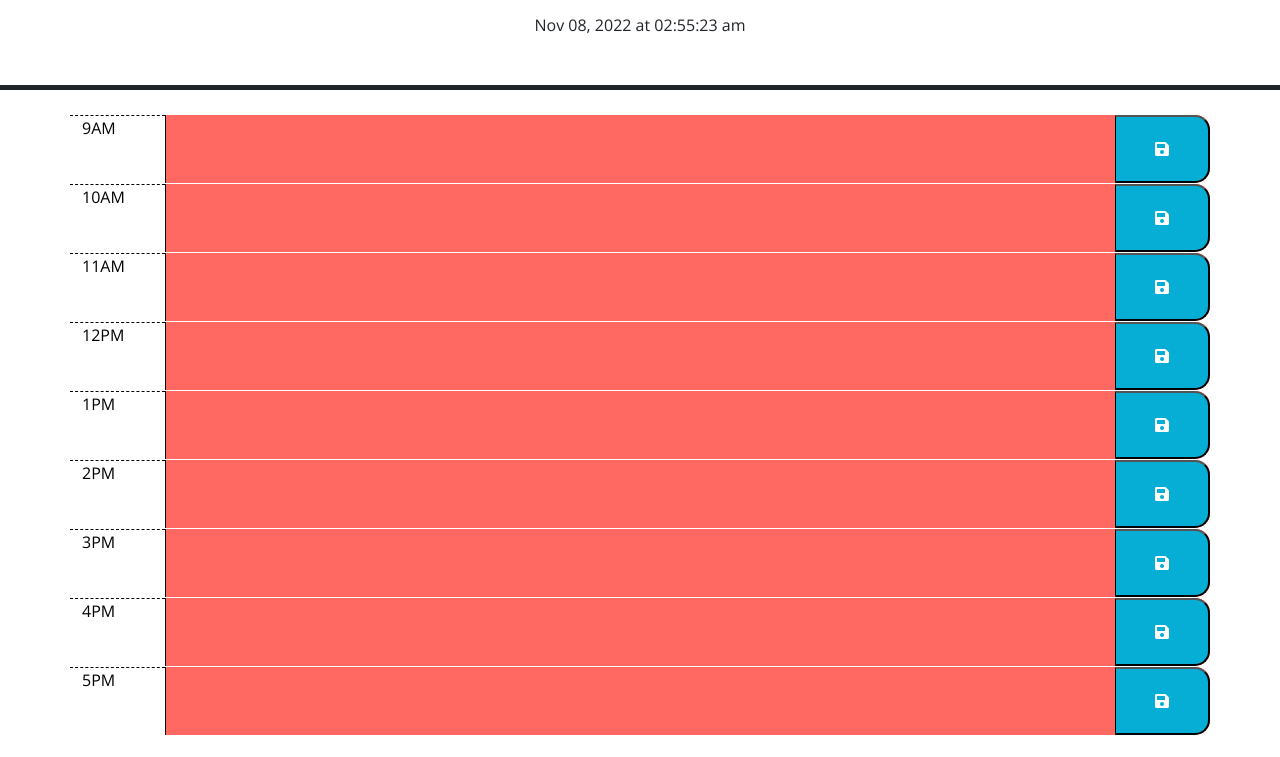
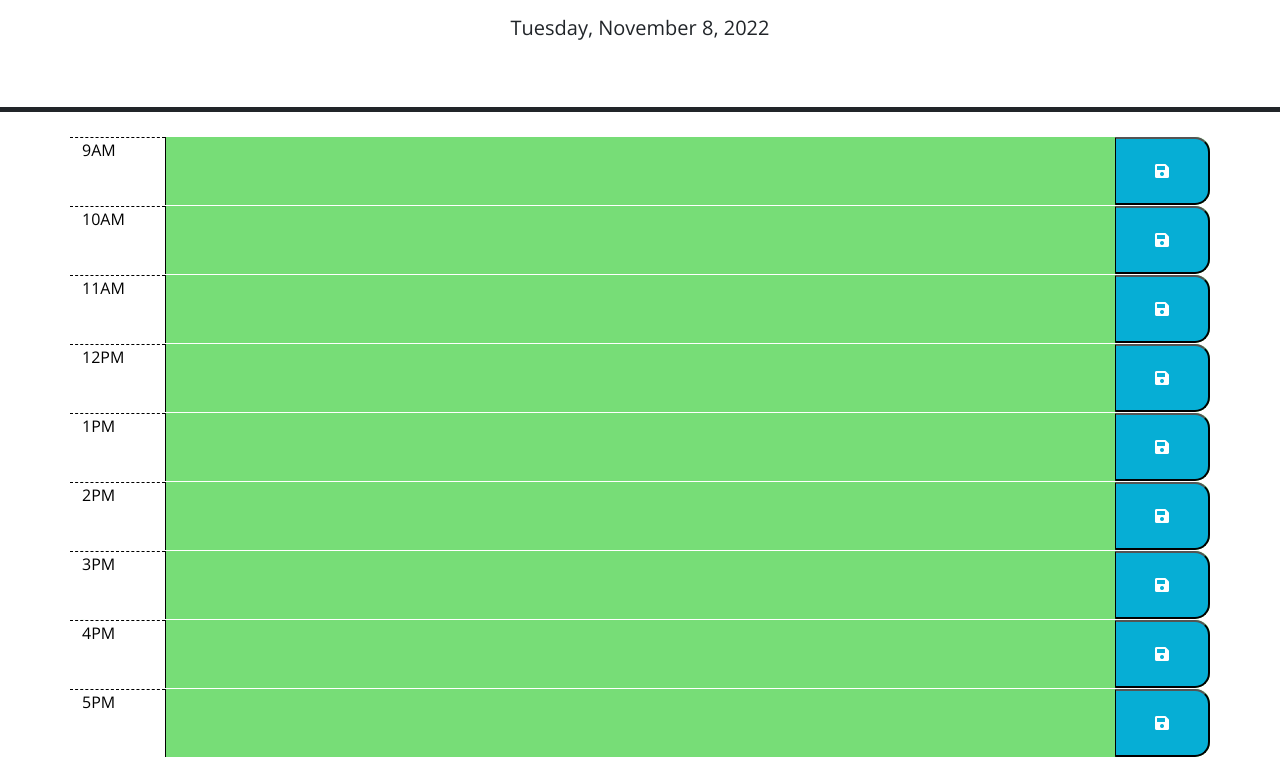
Before and after one commit to ADeekollu/workday-planner, a plain HTML site: page index.html in a window 1280 px wide. Shown: the part 166-923 px from the top of the page. Before the commit the page ends 901 px from the top, so only its background shows below. Drawn offline with nearby package versions, Linux system fonts and the light colour scheme.

Commit message:
refactored html, and js files to meet acceptance criteria

```diff
--- a/Assets/JS/script.js
+++ b/Assets/JS/script.js
@@ -1,62 +1,43 @@
-
-var timeDisplayEl = $('#timeDisplay');
-var saveBtn = $(".saveBtn")
 
 
-// date and time
-
-function displayTime() {
-    var rightNow = dayjs().format('MMM DD, YYYY [at] hh:mm:ss a');
-    timeDisplayEl.text(rightNow);
-  }
-
-  displayTime();
-  setInterval(displayTime, 1000);
-
-// save/set into local storage
-
-  saveBtn.on("click", function() {
-    var time = $(this).siblings(".hour").text;
-    var description = $(this).siblings(".description").val;
-
-    localStorage.setItem(time, description);
-  });
-
-
-
-// function to see which block currently in and if it is past present or in the future compared to the current time
-
-function timeBlock() {
-  var currentTime = moment().hour();
-
-  $(".time-block").each(function () {
-    var blockTime = parseInt($(this).attr("id"));
-
-    if (blockTime < currentTime) {
-      $(this).addClass("past");
-    }
-    else if (blockTime === currentTime) {
-      $(this).addClass("present");
-    }
-    else {
-      $(this).addClass("future");
-    }
-
+$(document).ready(function(){
+  $(".saveBtn").on("click", function(){
+    var time = $(this).parent().attr("id")
+    var value = $(this).siblings(".input").val()
+    localStorage.setItem(time, value)
   })
 
-};
-// get item from local storage
+  function checkTime() {
+    var currentHour = dayjs().hour()
+    $(".time-block").each(function() {
+      var blockHour = parseInt($(this).attr("id"))
+      if (blockHour < currentHour) {
+        $(this).addClass("past")
+      }
+      else if (blockHour === currentHour) {
+        $(this).removeClass("past")
+        $(this).addClass("present")
+      }
+      else {
+        $(this).removeClass("past")
+        $(this).removeClass("present")
+        $(this).addClass("future")
+      }
 
-function saveEvent() {
+    })
+  }
+  checkTime();
+  setInterval(checkTime, 60000)
 
-  $(".hour").each(function() {
-    var currentHour = $(this).text();
-    var currentEvent = localStorage.getItem(currentHour);
+  $("#9 .input").val(localStorage.getItem("9"))
+  $("#10 .input").val(localStorage.getItem("10"))
+  $("#11 .input").val(localStorage.getItem("11"))
+  $("#12 .input").val(localStorage.getItem("12"))
+  $("#13 .input").val(localStorage.getItem("13"))
+  $("#14 .input").val(localStorage.getItem("14"))
+  $("#15 .input").val(localStorage.getItem("15"))
+  $("#16 .input").val(localStorage.getItem("16"))
+  $("#17 .input").val(localStorage.getItem("17"))
 
-    if (currentEvent !== null)
-      $(this).siblings(".description").val(currentEvent);
-  });
-}
-
-timeBlock();
-saveEvent();
+  $("#currentDay").text(dayjs().format("dddd, MMMM D, YYYY"))
+})
--- a/index.html
+++ b/index.html
@@ -28,78 +28,77 @@
       <h1 class="display-3">Work Day Planner</h1>
       <p class="lead">A simple calendar app for scheduling your work day</p>
       <p id="currentDay" class="lead"></p>
-      <span id="timeDisplay"></span>
     </header>
 
     <div class="container">
 
-      <div id="9" class="row time-block present">
+      <div id="9" class="row time-block">
         <div class="col-md-1 hour">9AM</div>
-        <textarea class="col-md-10 description"></textarea>
+        <textarea id="9" class="col-md-10 input"></textarea>
         <button class="saveBtn col-md-1">
           <i class="fas fa-save"></i>
         </button>
       </div>
 
-      <div id="10" class="row time-block present">
+      <div id="10" class="row time-block">
         <div class="col-md-1 hour">10AM</div>
-        <textarea class="col-md-10 description"></textarea>
+        <textarea id="10" class="col-md-10 input"></textarea>
         <button class="saveBtn col-md-1">
           <i class="fas fa-save"></i>
         </button>
       </div>
 
-      <div id="11" class="row time-block present">
+      <div id="11" class="row time-block">
         <div class="col-md-1 hour">11AM</div>
-        <textarea class="col-md-10 description"></textarea>
+        <textarea id="11" class="col-md-10 input"></textarea>
         <button class="saveBtn col-md-1">
           <i class="fas fa-save"></i>
         </button>
       </div>
 
-      <div id="12" class="row time-block present">
+      <div id="12" class="row time-block">
         <div class="col-md-1 hour">12PM</div>
-        <textarea class="col-md-10 description"></textarea>
+        <textarea id="12" class="col-md-10 input"></textarea>
         <button class="saveBtn col-md-1">
           <i class="fas fa-save"></i>
         </button>
       </div>
 
-      <div id="13" class="row time-block present">
+      <div id="13" class="row time-block">
         <div class="col-md-1 hour">1PM</div>
-        <textarea class="col-md-10 description"></textarea>
+        <textarea id="13" class="col-md-10 input"></textarea>
         <button class="saveBtn col-md-1">
           <i class="fas fa-save"></i>
         </button>
       </div>
 
-      <div id="14" class="row time-block present">
+      <div id="14" class="row time-block">
         <div class="col-md-1 hour">2PM</div>
-        <textarea class="col-md-10 description"></textarea>
+        <textarea id="14" class="col-md-10 input"></textarea>
         <button class="saveBtn col-md-1">
           <i class="fas fa-save"></i>
         </button>
       </div>
 
-      <div id="15" class="row time-block present">
+      <div id="15" class="row time-block">
         <div class="col-md-1 hour">3PM</div>
-        <textarea class="col-md-10 description"></textarea>
+        <textarea id="15" class="col-md-10 input"></textarea>
         <button class="saveBtn col-md-1">
           <i class="fas fa-save"></i>
         </button>
       </div>
 
-      <div id="16" class="row time-block present">
+      <div id="16" class="row time-block">
         <div class="col-md-1 hour">4PM</div>
-        <textarea class="col-md-10 description"></textarea>
+        <textarea id="16" class="col-md-10 input"></textarea>
         <button class="saveBtn col-md-1">
           <i class="fas fa-save"></i>
         </button>
       </div>
 
-      <div id="17" class="row time-block present">
+      <div id="17" class="row time-block">
         <div class="col-md-1 hour">5PM</div>
-        <textarea class="col-md-10 description"></textarea>
+        <textarea id="17" class="col-md-10 input"></textarea>
         <button class="saveBtn col-md-1">
           <i class="fas fa-save"></i>
         </button>
```
